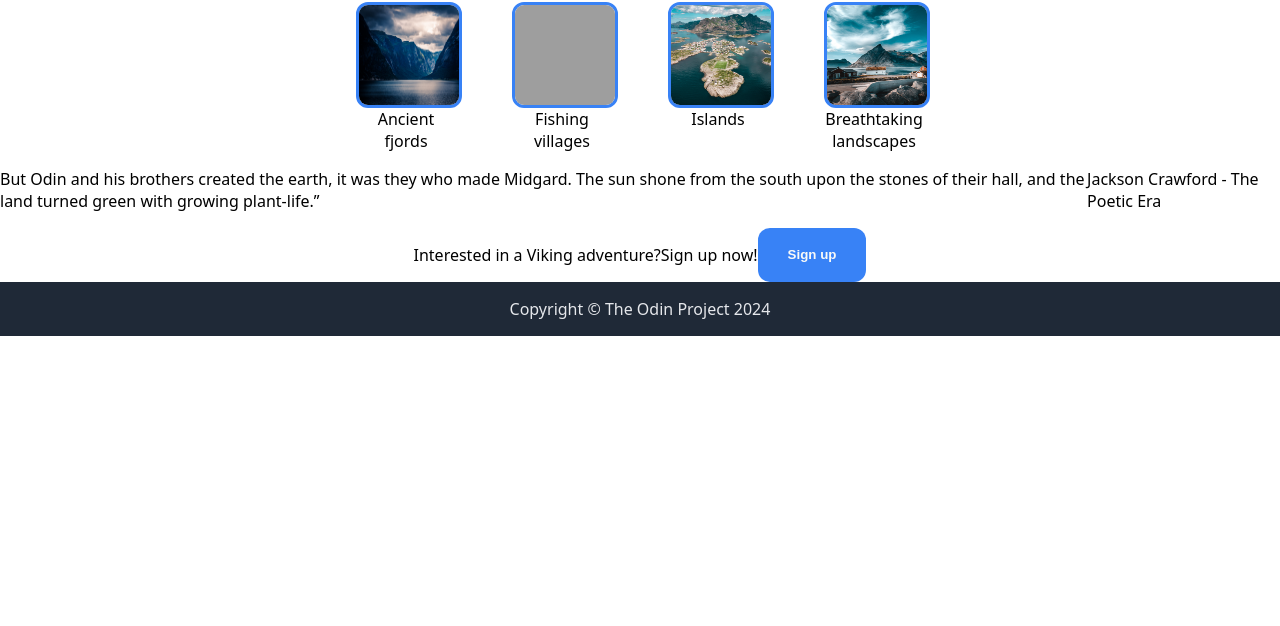
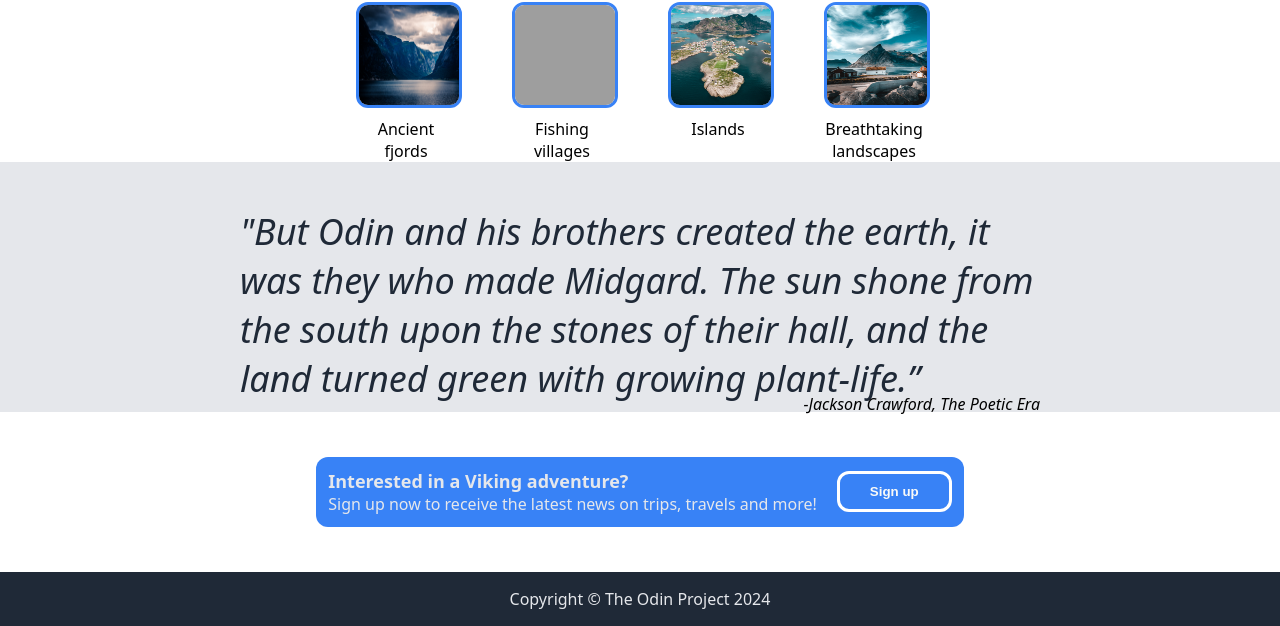
Before and after one commit to mikeski-aa/landing-page, a plain HTML site: page index.html in a window 1280 px wide. Shown: the part 577-1203 px from the top of the page. Before the commit the page ends 913 px from the top, so only its background shows below. Drawn offline with Linux system fonts and the light colour scheme; grey boxes are pictures that could not be loaded.

Commit message:
Styling of last two sections finalized

```diff
--- a/index.html
+++ b/index.html
@@ -70,14 +70,19 @@
                         </div>
 
                         <div class="quotepart">
-                            <p>But Odin and his brothers created the earth, it was they who made Midgard. The sun shone from the south upon the stones of their hall, and the land turned green with growing plant-life.”</p>
-                            <p>Jackson Crawford - The Poetic Era</p>
+                                <div class="quotetext">"But Odin and his brothers created the earth, it was they who made Midgard. The sun shone from the south upon the stones of their hall, and the land turned green with growing plant-life.”</div>
+                                <div class="quoteauthor">-Jackson Crawford, The Poetic Era</div>
                         </div>
 
                         <div class="signuppart">
-                            <p>Interested in a Viking adventure?</p>
-                            <p>Sign up now!</p>
-                            <button>Sign up</button>
+
+                            <div class="c2atext">
+                                <div class="calltoactionhead">Interested in a Viking adventure?</div>
+                                <div class="calltoactionmain">Sign up now to receive the latest news on trips, travels and more!</div>
+                            </div>
+
+                            <button class="signupbottom">Sign up</button>
+
                         </div>
 
                      </div>
--- a/style.css
+++ b/style.css
@@ -73,6 +73,7 @@ body {
     border: 3px solid #3882F6;
     border-radius: 12px;
     display: flex;
+    margin-bottom: 10px;
 
 }
 
@@ -80,6 +81,7 @@ body {
     display:flex;
     justify-content:space-between;
     gap: 56px;
+
 
 }
 
@@ -92,11 +94,79 @@ body {
 
 .quotepart {
     display: flex;
+    height: 250px;
+    background-color: #E5E7EB;
+    flex-direction: column;
+    flex-grow: 1;
+    width: 100%;
+    align-items: center;
+    padding-bottom: 0;
+
 }
 
+.quotetext {
+    display:flex;
+    width: 800px;
+    font-size: 36px;
+    font-style:italic;
+    color: #1F2937;
+    flex-grow: 1;
+    padding-top: 45px;
+}
+
+.quoteauthor {
+    display: flex;
+    font-style: italic;
+    flex-grow: 1;
+    margin-top: -10px;
+    justify-content: right;
+    width: 800px;
+
+}
 .signuppart {
+    display:flex;
+    flex-grow: 1;
+    background-color: #3882F6;
+    border-radius: 12px;
+    padding: 12px;
+    margin-top: 45px;
+    margin-bottom: 45px;
+    align-items: center;
+    justify-content: center;
+    gap: 20px;
+
+}
+
+.c2atext {
+    display:flex;
+    flex-direction: column;
+}
+
+.signupbottom {
     display: flex;
+    border: 3px solid white;
 
+    justify-content: center;
+    align-items: center;
+}
+
+button {
+    background-color: #3882F6;
+    border-radius: 12px;
+    border: none;
+    color: #F9FAF8;
+    padding: 10px 30px;
+    font-weight: bolder;
+}
+
+.calltoactionhead {
+    font-weight: bold;
+    font-size: large;
+    color: #E5E7EB;
+}
+
+.calltoactionmain {
+    color: #E5E7EB;
 }
 
 .footer {
@@ -148,12 +218,3 @@ a {
     font-size: 18px;
     color: #F9FAF8;
 }
-
-button {
-    background-color: #3882F6;
-    border-radius: 12px;
-    border: none;
-    color: #F9FAF8;
-    padding: 10px 30px;
-    font-weight: bolder;
-}
```
